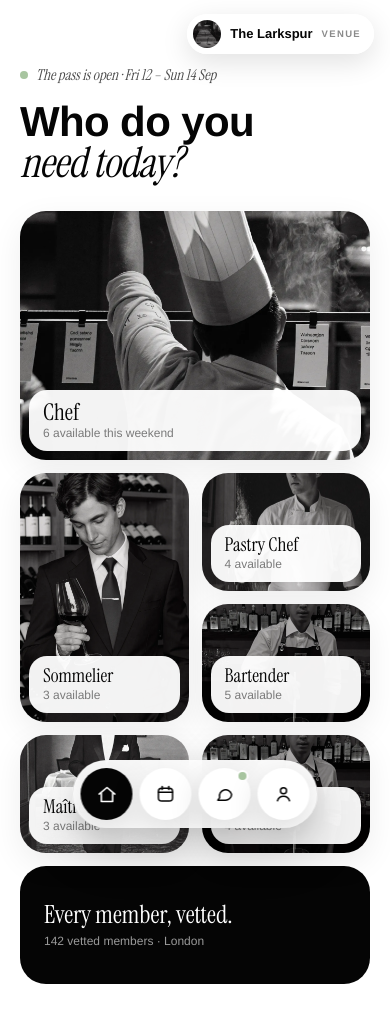
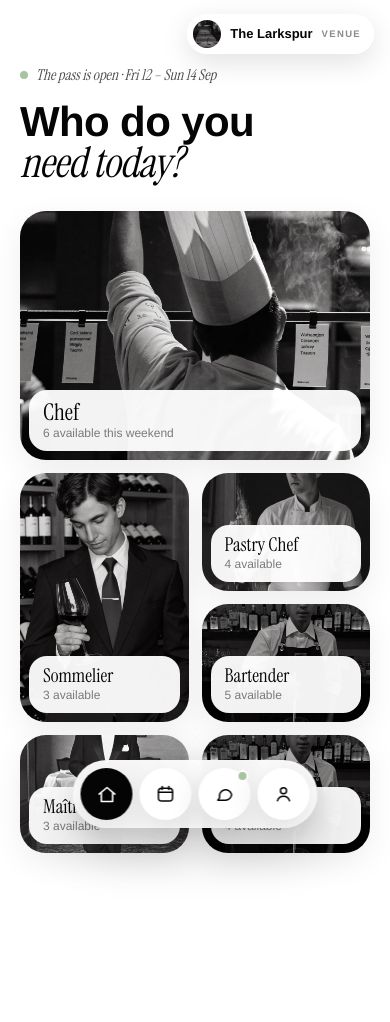
Before and after one commit to Envo-Entity/dyuknow, a Next.js app: page /venue in a window 390 px wide. Shown: the top 1022 px of the page. Built offline with nearby package versions, Linux system fonts and the light colour scheme.

Commit message:
refactor: remove vetted members promotional banner from RoleMosaic component

```diff
--- a/components/venue/RoleMosaic.tsx
+++ b/components/venue/RoleMosaic.tsx
@@ -42,10 +42,6 @@ export function RoleMosaic() {
           </PhotoTile>
         </Link>
       ))}
-      <div className="col-span-2 flex min-h-[118px] flex-col justify-center gap-1 rounded-[26px] bg-ink px-6 py-5 text-white lg:col-[4] lg:row-[3]">
-        <div className="font-serif text-[25px] leading-[1.12]">Every member, vetted.</div>
-        <div className="text-xs text-faint">142 vetted members · London</div>
-      </div>
     </div>
   );
 }
```
